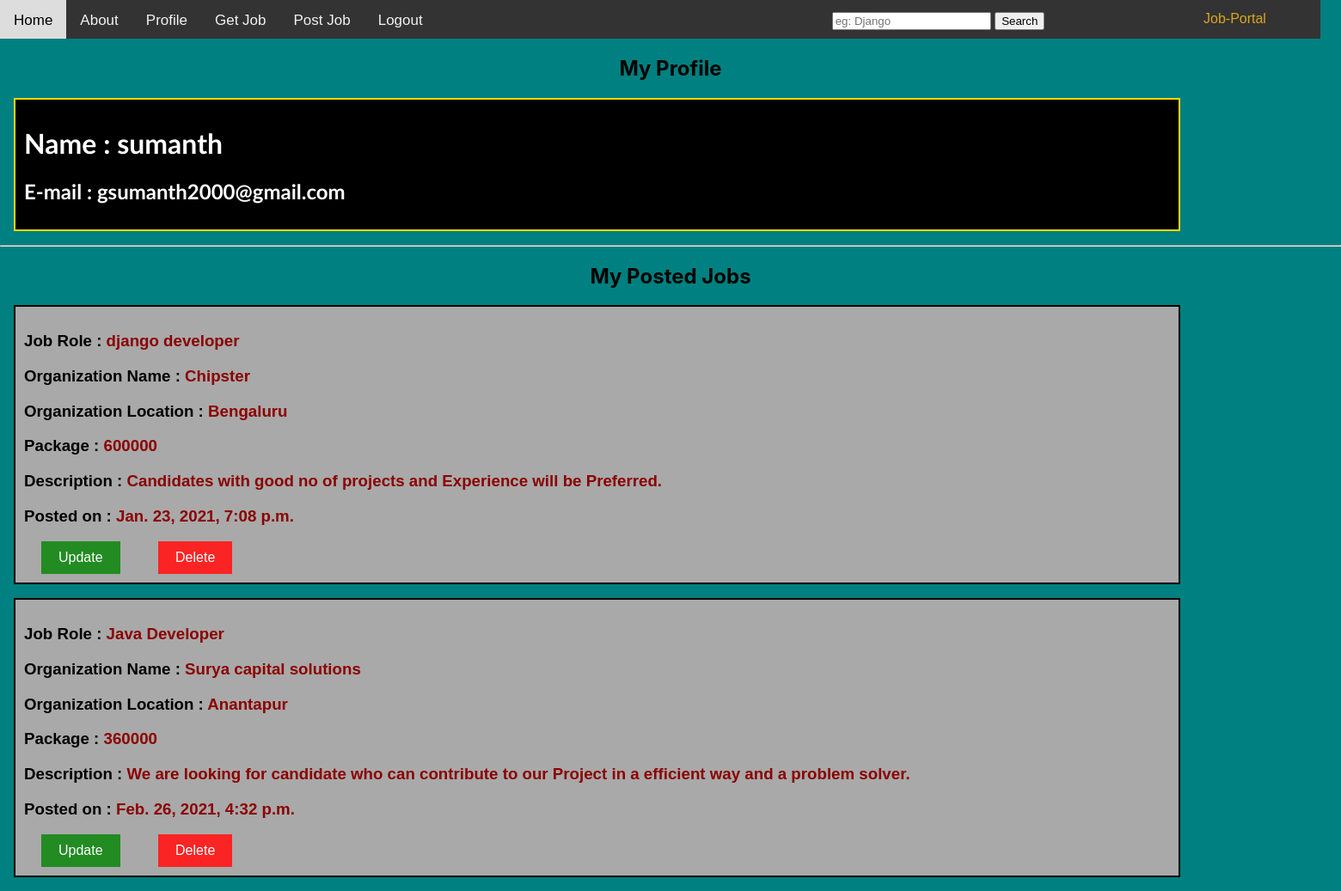
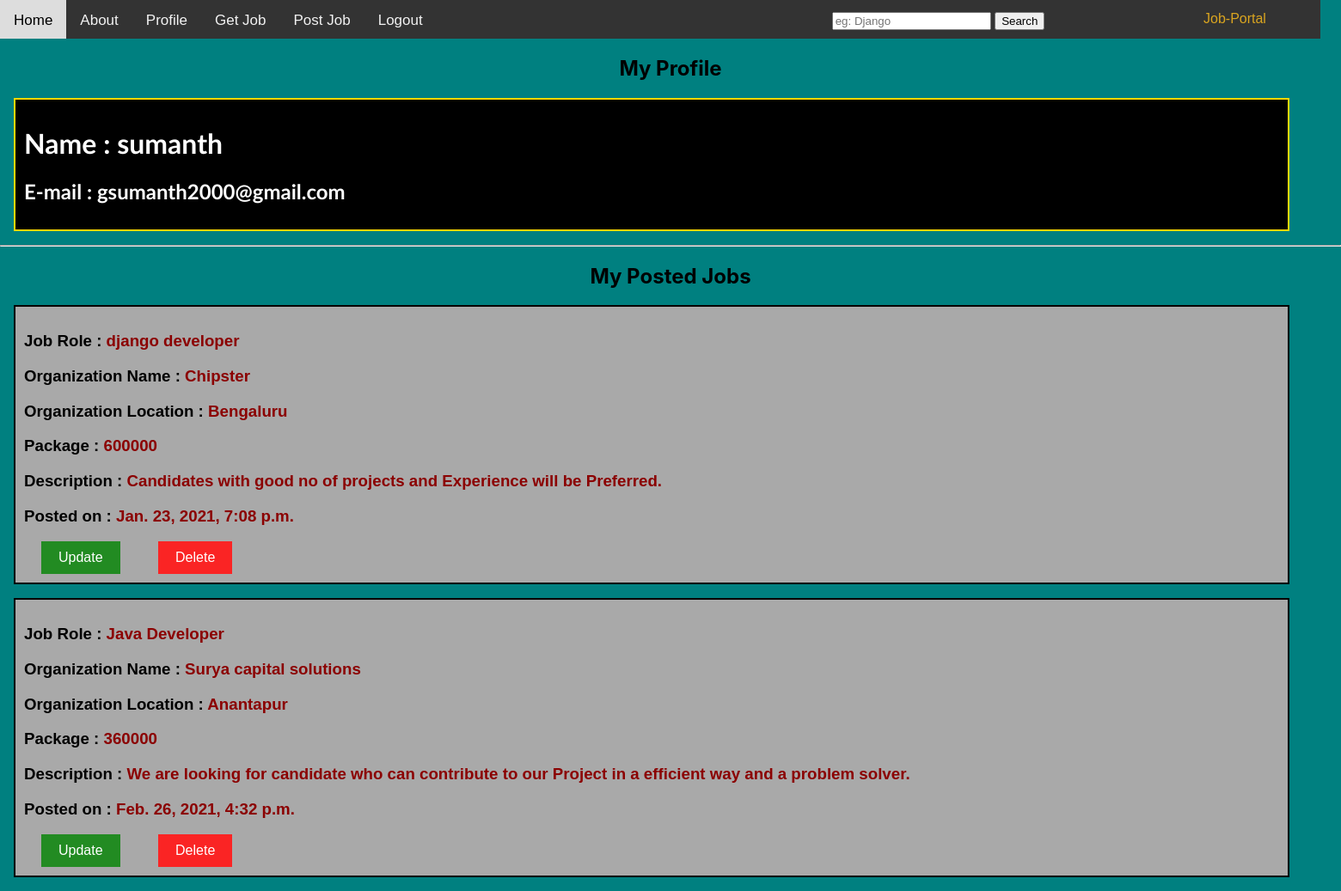
Before and after one commit to gsumanthkumar/job-portal, a Django app: page /profile in a window 1560 px wide. Shown: the whole page at 86% size. Run offline with Django 3.2, Linux system fonts and the light colour scheme; a user stored in the database is signed in; data comes from the database, SQL or seed files in the repository; some libraries are stand-ins or nearby versions.

Commit message:
Update profile.css

```diff
--- a/static/css/profile.css
+++ b/static/css/profile.css
@@ -24,14 +24,14 @@
     color: white;
     font-family:'Trebuchet MS', 'Lucida Sans Unicode', 'Lucida Grande', 'Lucida Sans', Arial, sans-serif;
     background-color:black;
-    width: 1333px;
+    width: 1460px;
     border: 2px solid gold;
     padding: 10px;
     margin: 16px;
   }
 #des {
     background-color:darkgray;
-    width: 1333px;
+    width: 1460px;
     border: 2px solid black;
     padding: 10px;
     margin: 16px;
```
